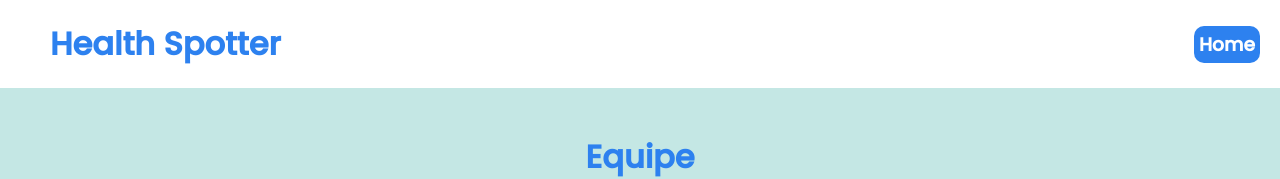
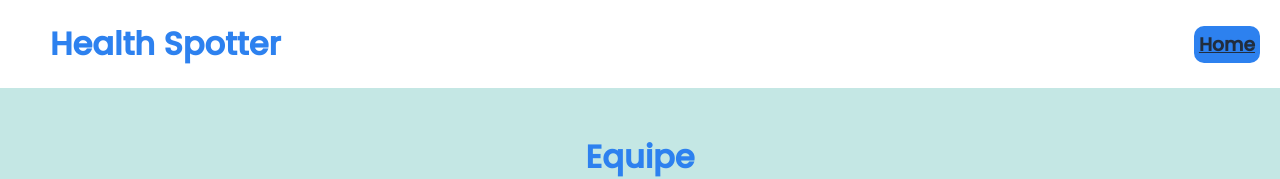
Before and after one commit to QueijoQualho/FrontGS, a website: page public/equipe.html in a window 1280 px wide. In both pictures the pointer is over the link "Home". Shown: the top 179 px of the page. Drawn offline with Linux system fonts and the light colour scheme.

Commit message:
update html css

```diff
--- a/public/css/equipe.css
+++ b/public/css/equipe.css
@@ -92,6 +92,11 @@ footer {
     text-align: center;
 }
 
+a#home:hover {
+    transition: 0.3s;
+    color: rgb(33 45 62);
+    text-decoration: underline;
+}
 @media screen and (max-width:730px) {
 
     .titulo {
--- a/public/equipe.html
+++ b/public/equipe.html
@@ -13,7 +13,7 @@
     <header>
         <h1 class="titulo"><a id="inicial" href="index.html">Health Spotter</a></h1>
 
-        <h3><a href="index.html">Home</a></h3>
+        <h3><a id="home" href="index.html">Home</a></h3>
     </header>
 
     <h1 id="equipe">Equipe</h1>
```
